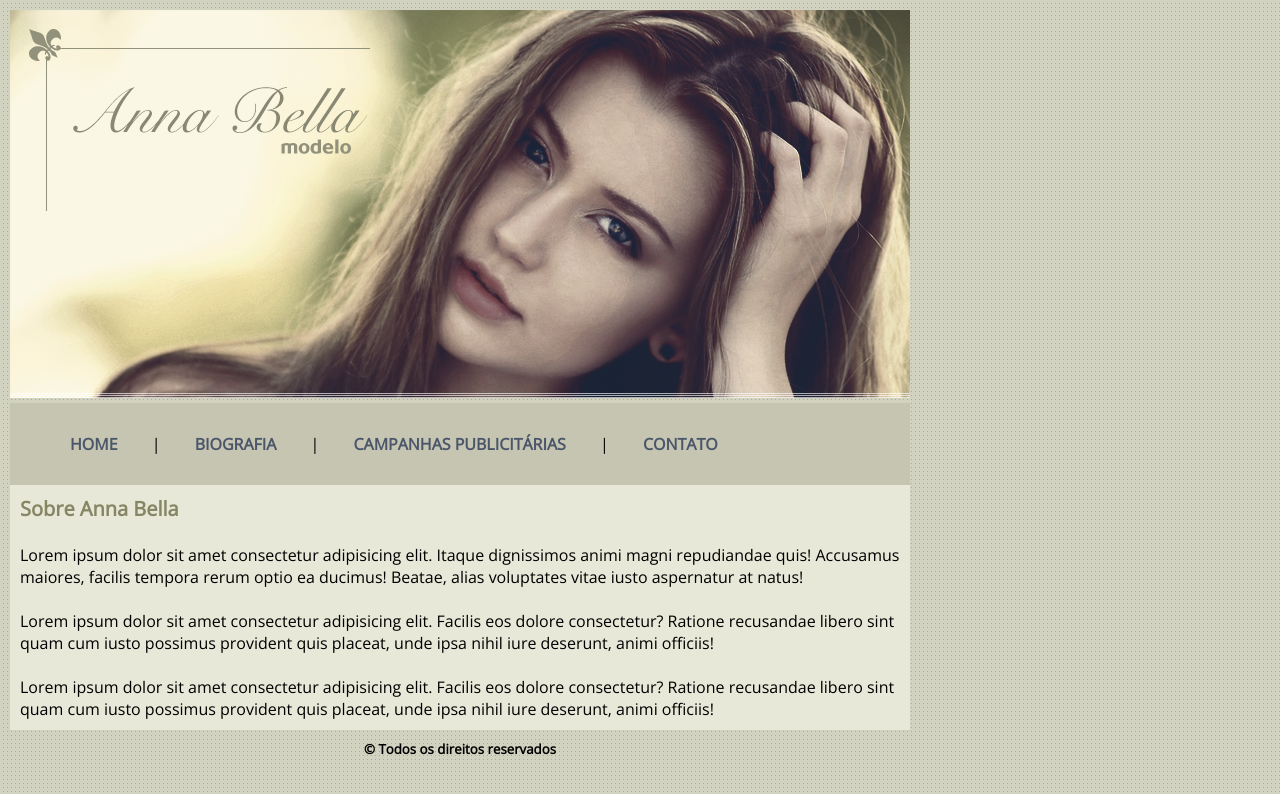
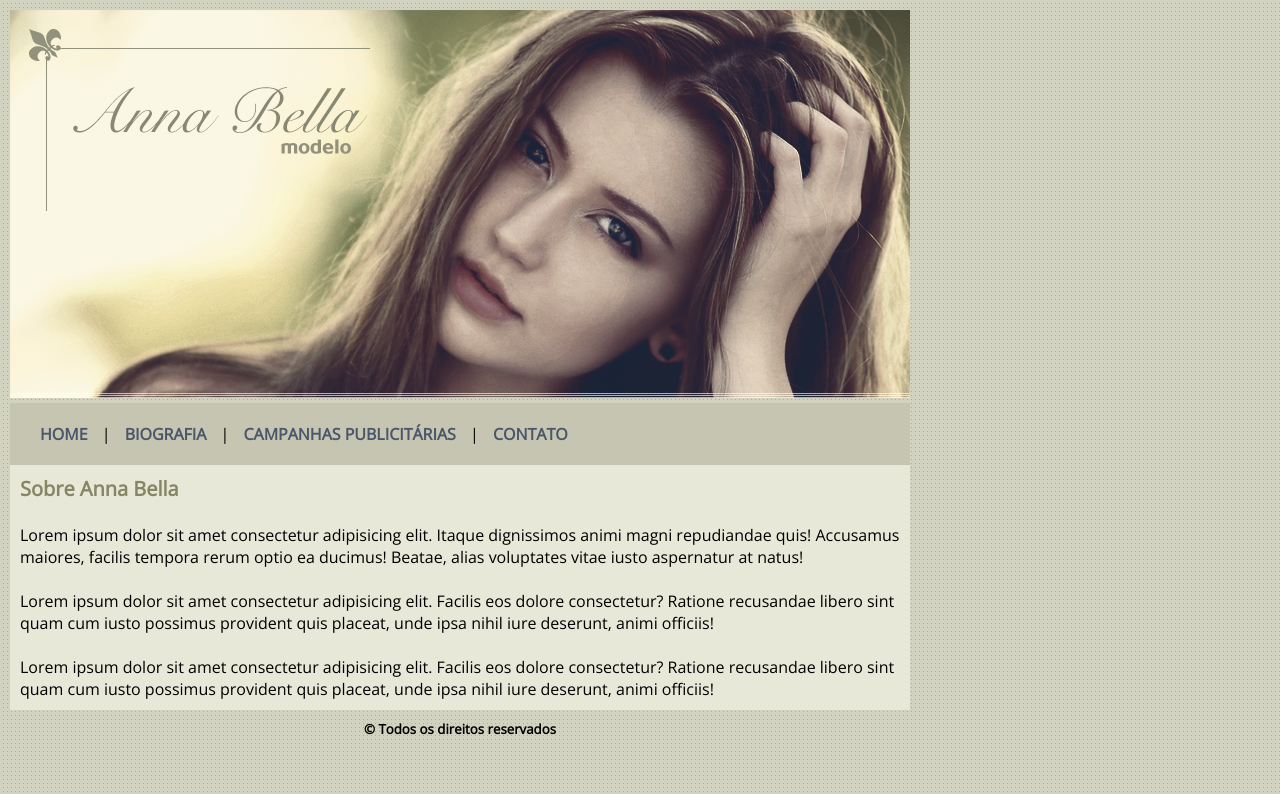
Before and after one commit to WelingtonBrasilio/Curso-Desenvolvimento-web-completo, a plain HTML site: page Anna_Bella_modelo/index.html in a window 1280 px wide. Shown: the top 794 px of the page. Drawn offline with nearby package versions, Linux system fonts and the light colour scheme.

Commit message:
Estilo geral do projeto

```diff
--- a/Anna_Bella_modelo/style.css
+++ b/Anna_Bella_modelo/style.css
@@ -1,7 +1,7 @@
 @import url('https://fonts.googleapis.com/css2?family=Open+Sans&display=swap');
 
 *{
-    margin: 0 auto;
+    margin: 0;
     padding: 0;
     box-sizing: border-box;
     font-family: 'Open Sans', sans-serif;
@@ -16,13 +16,12 @@ body{
 /*Menu cabeçalho*/
 #area-menu{
     background: #c5c5b2;
-    padding: 30px;
+    padding: 20px;
 }
 
-.itens{
+#area-menu li{
     list-style: none;
     display: inline;
-    margin: 20px;
     padding: 10px;
 }
 
```
